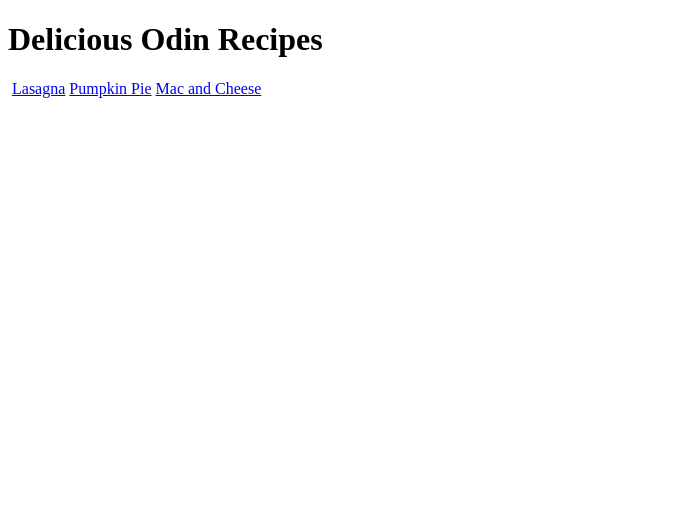
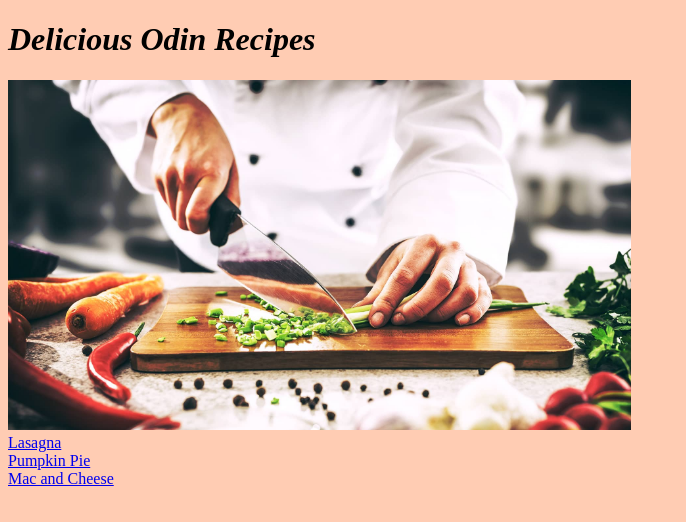
Before and after one commit to Chrizly311/git-test, a plain HTML site: page Odin-Recipes/index.html in a window 1280 px wide. Shown: the whole page, without its empty margins (0-686 px from the left). Drawn offline with Linux system fonts and the light colour scheme.

Commit message:
added some more CSS to all pages.

```diff
--- a/Odin-Recipes/Recipes/index.html
+++ b/Odin-Recipes/index.html
@@ -10,10 +10,12 @@
 <body>
     <div class="recipe-links">
         <h1>Delicious Odin Recipes</h1>
-        <img href="https://www.gffoodservice.com.au/content/uploads/2019/08/culinary_terms-hero-1-@2x-1.jpg">
-        <a href="./Lasagna.html">Lasagna</a>
-        <a href="./pumkin_pie.html">Pumpkin Pie</a>
-        <a href="./mac_and_cheese.html">Mac and Cheese</a>
+        <img class="picture" src="./Recipes/Images/culinary_terms-hero-1-@2x-1.jpg" alt="kitchen">
+        <div class="links">
+            <a href="./Lasagna.html">Lasagna</a>
+            <a href="./pumkin_pie.html">Pumpkin Pie</a>
+            <a href="./mac_and_cheese.html">Mac and Cheese</a>
+        </div>
     </div>
 </body>
 </html>
--- /dev/null
+++ b/Odin-Recipes/styles.css
@@ -0,0 +1,20 @@
+html {
+    background-color: #ffccb3;
+}
+
+h1 {
+ font-style: italic;
+}
+
+.picture {
+    height: 350px;
+    width: auto;
+}
+
+.links {
+    height: 50px;
+    width: 1000px;
+    display: flex;
+    flex-direction: column;
+
+}
```
Also changed, not shown: Odin-Recipes/Lasagna.html (renamed from Odin-Recipes/Recipes/Lasagna.html, +16 -2 lines), Odin-Recipes/mac_and_cheese.html (renamed from Odin-Recipes/Recipes/mac_and_cheese.html, +14 -0 lines), Odin-Recipes/pumkin_pie.html (renamed from Odin-Recipes/Recipes/pumkin_pie.html, +17 -0 lines), Odin-Recipes/Recipes/Images/culinary_terms-hero-1-@2x-1.jpg (added), Odin-Recipes/Recipes/styles.css (deleted).
